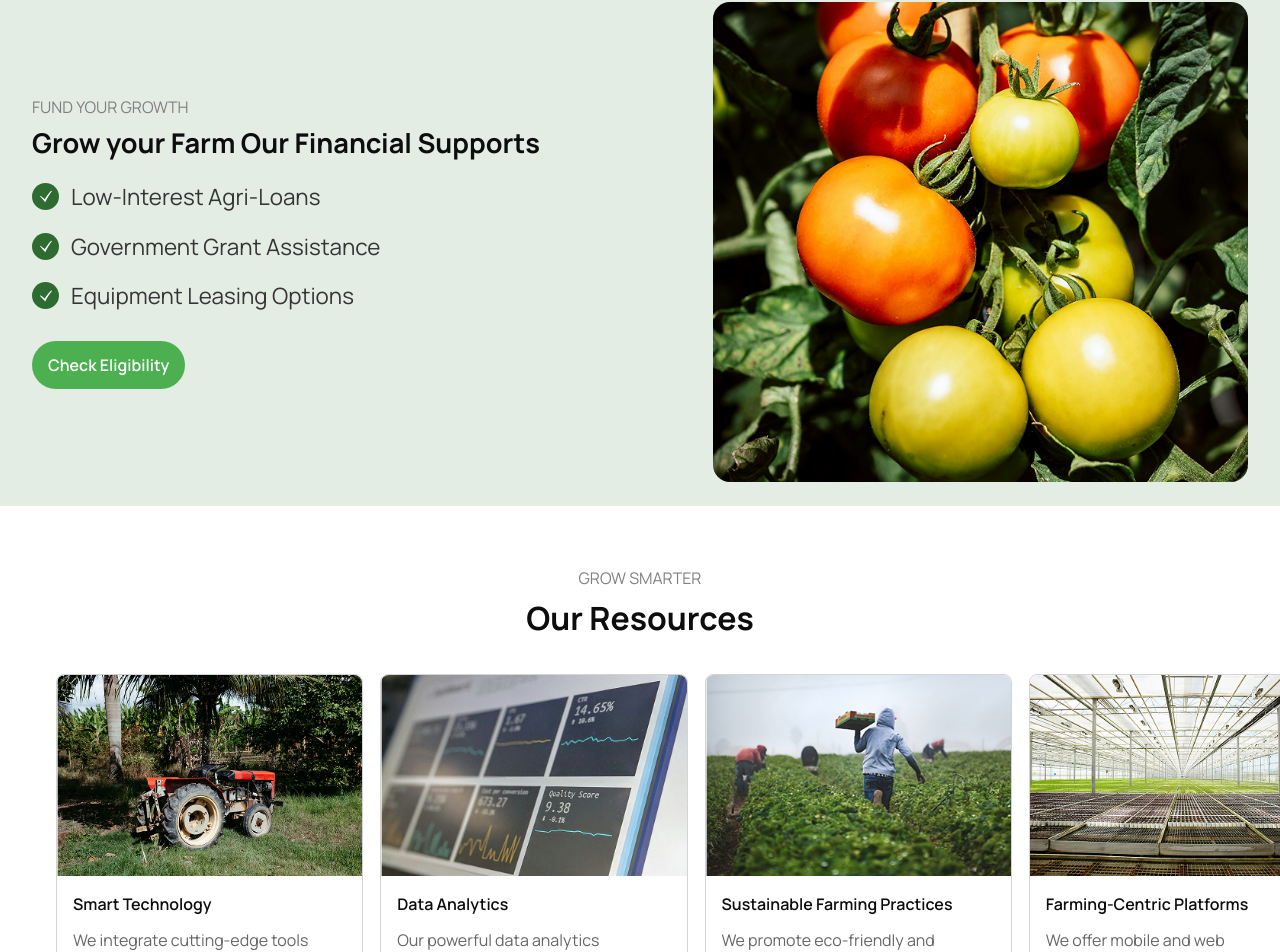
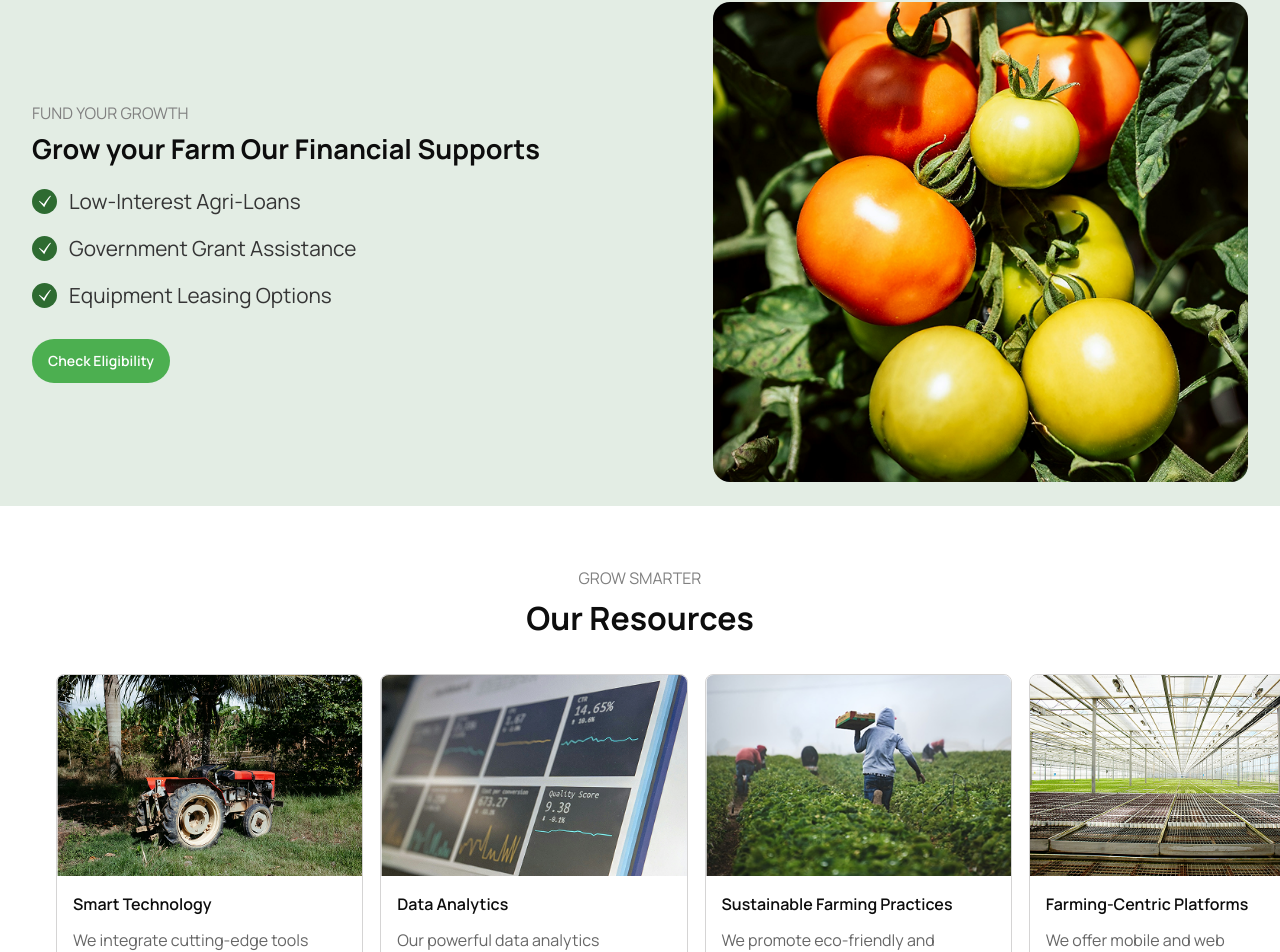
Before and after one commit to Olorunwa-web/AgriNex-app, a React (Vite) app: page / in a window 1280 px wide. Shown: the part 3011-3963 px from the top of the page. Built offline with nearby package versions, Linux system fonts and the light colour scheme.

Commit message:
first commit

```diff
--- a/src/components/Growth.jsx
+++ b/src/components/Growth.jsx
@@ -10,35 +10,35 @@ const Growth = () => {
                 <section className = 'container mx-auto px-4 md:px-8'>
                     <section className = 'flex flex-col items-center justify-between gap-y-7 md:gap-y-4 lg:gap-y-0  md:flex-row w-full'>
                         <div className = 'w-full md:w-[49%] lg:w-[45%] '>
-                             <p className = 'font-normal text-[#808080] base  mb-1'>FUND YOUR GROWTH</p>
+                             <p className = 'font-normal text-[#808080] text-base  mb-1'>FUND YOUR GROWTH</p>
                              <h1 className = 'text-[1.4rem] md:text-[1.7rem] lg:text-[1.7rem] font-bold mb-4 text-[#0D0D0D]'>Grow your Farm Our Financial Supports </h1>
                              <div className = 'flex flex-col gap-4'>
                                  <div className = 'flex items-center gap-3'>
-                                     <div className = 'bg-[#2E6B31] flex justify-center rounded-full items-center  w-[27px] h-[27px] '>
+                                     <div className = 'bg-[#2E6B31] flex justify-center rounded-full items-center  w-[25px] h-[25px] '>
                                          <img src= {mark} alt="" className = 'w-3'/>
                                      </div>
                                      <div>
-                                         <p className = 'font-normal text-[#353535] text-[1.1rem] md:text-[1.2rem] lg:text-[1.4rem]'>Low-Interest Agri-Loans</p>
+                                         <p className = 'font-normal text-[#353535] text-[1.1rem] md:text-[1.2rem] lg:text-[1.3rem]'>Low-Interest Agri-Loans</p>
                                      </div>
                                  </div>
                                  <div className = 'flex items-center gap-3'>
-                                     <div className = 'bg-[#2E6B31] flex justify-center rounded-full items-center  w-[27px] h-[27px] '>
+                                     <div className = 'bg-[#2E6B31] flex justify-center rounded-full items-center  w-[25px] h-[25px] '>
                                          <img src= {mark} alt="" className = 'w-3'/>
                                      </div>
                                      <div>
-                                         <p className = 'font-normal text-[#353535] text-[1.1rem] md:text-[1.2rem]   lg:text-[1.4rem]'>Government Grant Assistance</p>
+                                         <p className = 'font-normal text-[#353535] text-[1.1rem] md:text-[1.2rem]   lg:text-[1.3rem]'>Government Grant Assistance</p>
                                      </div>
                                  </div>
                                  <div className = 'flex items-center gap-3'>
-                                     <div className = 'bg-[#2E6B31] flex justify-center rounded-full items-center  w-[27px] h-[27px] '>
+                                     <div className = 'bg-[#2E6B31] flex justify-center rounded-full items-center  w-[25px] h-[25px] '>
                                          <img src= {mark} alt="" className = 'w-3'/>
                                      </div>
                                      <div>
-                                         <p className = 'font-normal text-[#353535] text-[1.1rem] md:text-[1.2rem] lg:text-[1.4rem]'>Equipment Leasing Options</p>
+                                         <p className = 'font-normal text-[#353535] text-[1.1rem] md:text-[1.2rem] lg:text-[1.3rem]'>Equipment Leasing Options</p>
                                      </div>
                                  </div>
                              </div>
-                             <button className = ' mt-7 bg-[#4CAF50] py-3 px-4 rounded-[56px] font-semibold text-white text-[1rem] '>Check Eligibility</button>
+                             <button className = ' mt-7 bg-[#4CAF50] py-3 px-4 rounded-[56px] font-semibold text-white text-sm '>Check Eligibility</button>
                         </div>
                         <div className = 'w-full md:w-[49%] lg:w-[55%] flex justify-end'>
                             <div className = 'w-full xl:w-[80%]  lg:h-[30rem]'>
```
